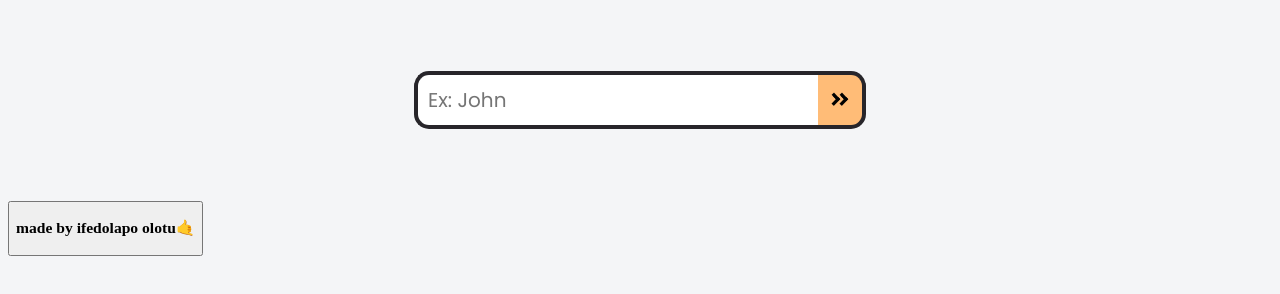
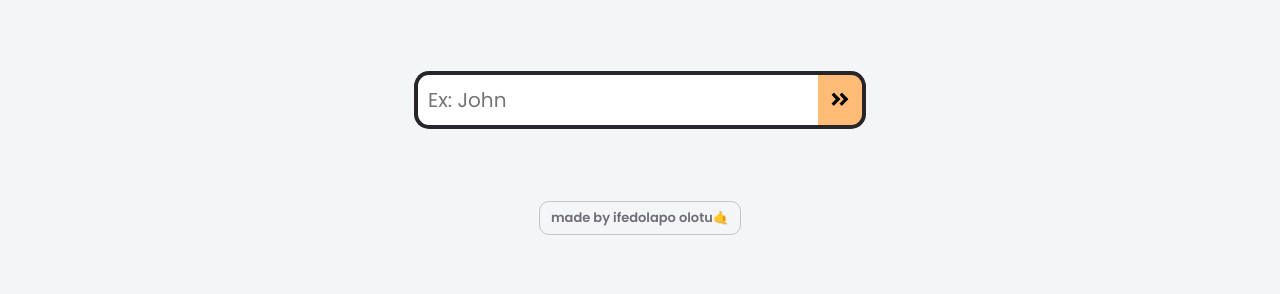
Before and after one commit to shiloholotu/zoomread, a plain HTML site: page index.html in a window 1280 px wide. Shown: the part 172-466 px from the top of the page. Drawn offline with nearby package versions, Linux system fonts and the light colour scheme; a web font is replaced by a local one.

Commit message:
Add files via upload

```diff
--- a/style/main.css
+++ b/style/main.css
@@ -753,6 +753,27 @@
 }
 
 
+#creditButton{
+    font-family: 'poppins';
+    border: 1px solid rgba(0,0,0,0.2);
+    border-radius: 10px;
+    background-color:transparent;
+    color:rgb(113 108 122);
+    margin:auto;
+    display:block;
+}
+
+#creditButton:hover{
+    color:rgb(39,37,42);
+}
+
+
+#creditButton h3{
+    margin:5px;
+    font-weight: 600;
+    font-size:13px;
+}
+
 /* width */
 ::-webkit-scrollbar {
 	margin-right: 5px;
```
